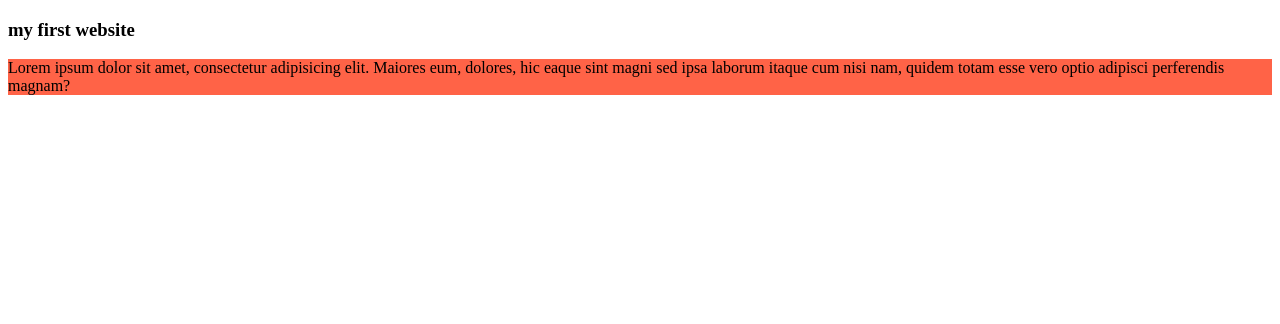
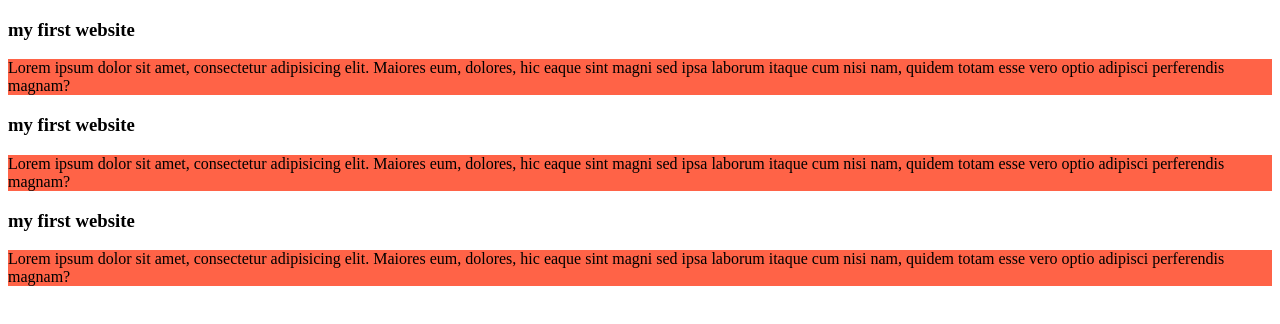
Before and after one commit to tabassumritu/my-first-github-repo, a plain HTML site: page index.html in a window 1280 px wide. Drawn offline with Linux system fonts and the light colour scheme.

Commit message:
added the index

```diff
--- a/index.html
+++ b/index.html
@@ -11,5 +11,13 @@
         <h3>my first website</h3>
         <p>Lorem ipsum dolor sit amet, consectetur adipisicing elit. Maiores eum, dolores, hic eaque sint magni sed ipsa laborum itaque cum nisi nam, quidem totam esse vero optio adipisci perferendis magnam?</p>
     </div>
+    <div>
+        <h3>my first website</h3>
+        <p>Lorem ipsum dolor sit amet, consectetur adipisicing elit. Maiores eum, dolores, hic eaque sint magni sed ipsa laborum itaque cum nisi nam, quidem totam esse vero optio adipisci perferendis magnam?</p>
+    </div>
+    <div>
+        <h3>my first website</h3>
+        <p>Lorem ipsum dolor sit amet, consectetur adipisicing elit. Maiores eum, dolores, hic eaque sint magni sed ipsa laborum itaque cum nisi nam, quidem totam esse vero optio adipisci perferendis magnam?</p>
+    </div>
 </body>
 </html>
```
